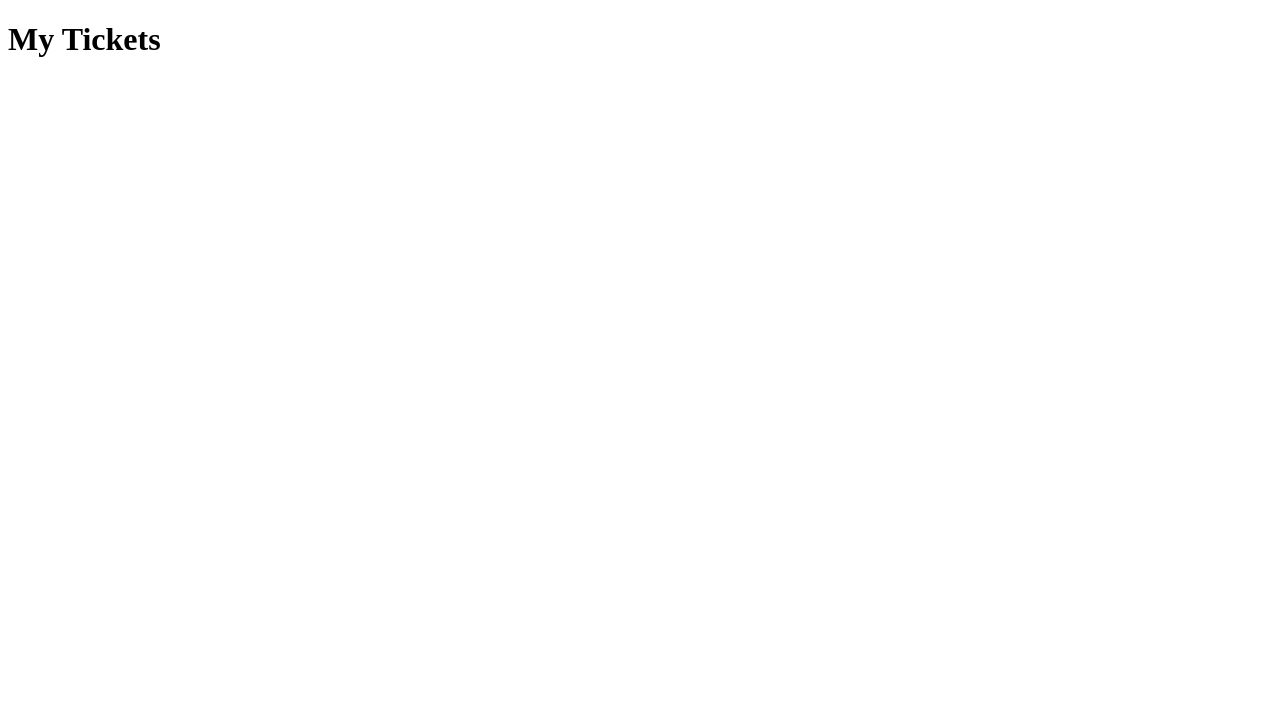
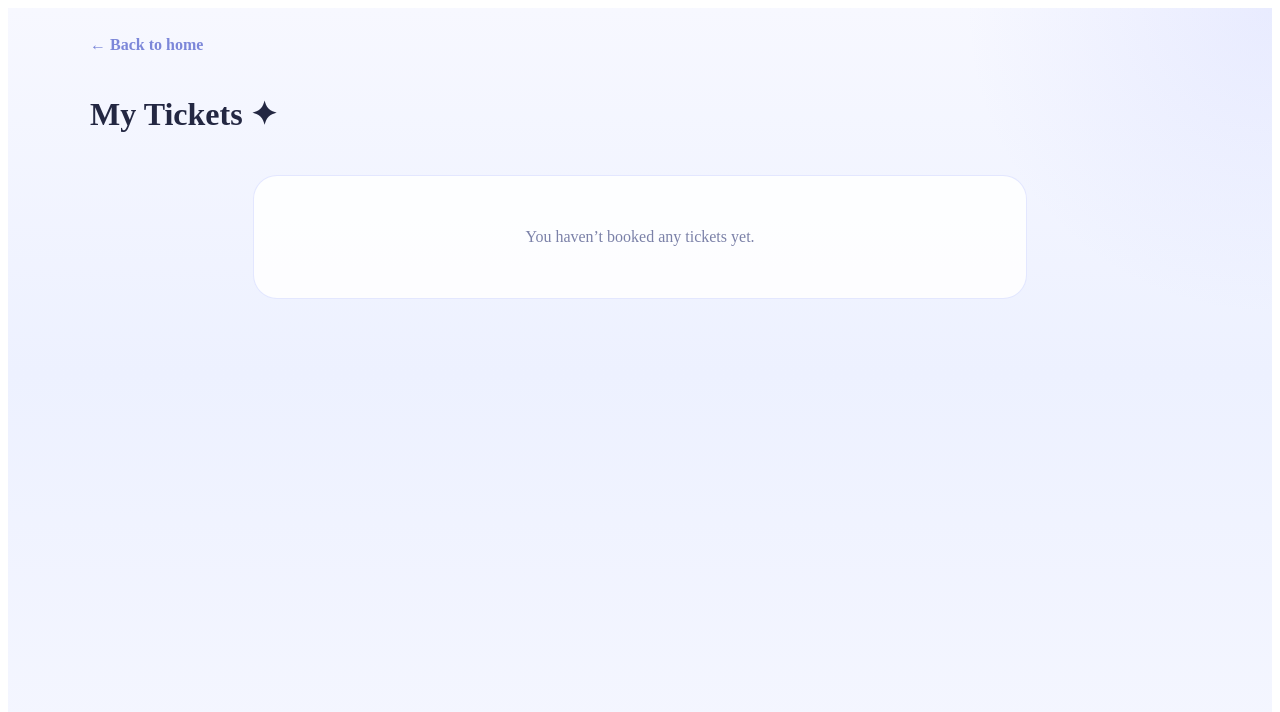
Before and after one commit to chokubb/lab9-10-railway, a React (Vite) app: page /tickets in a window 1280 px wide. Shown: the top 712 px of the page. Built offline with nearby package versions, Linux system fonts and the light colour scheme.

Commit message:
add my tickets page with saved bookings and empty state

```diff
--- a/src/pages/MyTickets.jsx
+++ b/src/pages/MyTickets.jsx
@@ -1,5 +1,56 @@
+import { Link } from "react-router-dom";
+import { clearAllBookings, getBookings } from "../services/BookingService";
+import styles from "../styles/Booking.module.css";
+import { useState } from "react";
+
 function MyTickets() {
-  return <h1>My Tickets</h1>;
+  const [tickets, setTickets] = useState(getBookings());
+
+  function handleClear() {
+    clearAllBookings();
+    setTickets([]);
+  }
+
+  return (
+    <main className={styles.page}>
+      <div className={styles.topBar}>
+        <Link to="/" className={styles.backLink}>← Back to home</Link>
+      </div>
+
+      <div className={styles.ticketsHeader}>
+        <h1>My Tickets ✦</h1>
+        {tickets.length > 0 && (
+          <button className={styles.clearBtn} onClick={handleClear}>
+            Clear all
+          </button>
+        )}
+      </div>
+
+      {tickets.length === 0 ? (
+        <div className={styles.emptyTickets}>
+          <p>You haven’t booked any tickets yet.</p>
+        </div>
+      ) : (
+        <div className={styles.ticketsList}>
+          {tickets.map((ticket) => (
+            <div key={ticket.id} className={styles.ticketCard}>
+              <h3>{ticket.from} → {ticket.to}</h3>
+              <p>{ticket.date} | Train {ticket.trainNumber}</p>
+              <p>Wagon {ticket.wagonId}, Seat {ticket.seatNumber}</p>
+              <p>
+                {ticket.passenger.firstName} {ticket.passenger.lastName}
+              </p>
+              <p>
+                {ticket.passenger.bedding ? "Bedding " : ""}
+                {ticket.passenger.tea ? "Tea" : ""}
+              </p>
+              <strong>{ticket.total}₴</strong>
+            </div>
+          ))}
+        </div>
+      )}
+    </main>
+  );
 }
 
 export default MyTickets;
--- a/src/styles/Booking.module.css
+++ b/src/styles/Booking.module.css
@@ -88,3 +88,53 @@
     grid-template-columns: 1fr;
   }
 }
+
+.ticketsHeader {
+  max-width: 1100px;
+  margin: 0 auto 20px;
+  display: flex;
+  justify-content: space-between;
+  align-items: center;
+  gap: 16px;
+  flex-wrap: wrap;
+}
+
+.clearBtn {
+  border: none;
+  border-radius: 14px;
+  padding: 12px 16px;
+  background: #eef1ff;
+  color: #5f6bc1;
+  font-weight: 700;
+  cursor: pointer;
+}
+
+.ticketsList {
+  max-width: 1100px;
+  margin: 0 auto;
+  display: grid;
+  gap: 18px;
+}
+
+.ticketCard {
+  background: rgba(255, 255, 255, 0.88);
+  border: 1px solid rgba(220, 226, 255, 0.8);
+  border-radius: 22px;
+  padding: 20px;
+  box-shadow: 0 10px 24px rgba(60, 74, 140, 0.05);
+}
+
+.ticketCard h3 {
+  margin-top: 0;
+}
+
+.emptyTickets {
+  max-width: 700px;
+  margin: 0 auto;
+  text-align: center;
+  background: rgba(255, 255, 255, 0.84);
+  border: 1px solid rgba(220, 226, 255, 0.8);
+  border-radius: 24px;
+  padding: 36px;
+  color: #7b81a8;
+}
```
